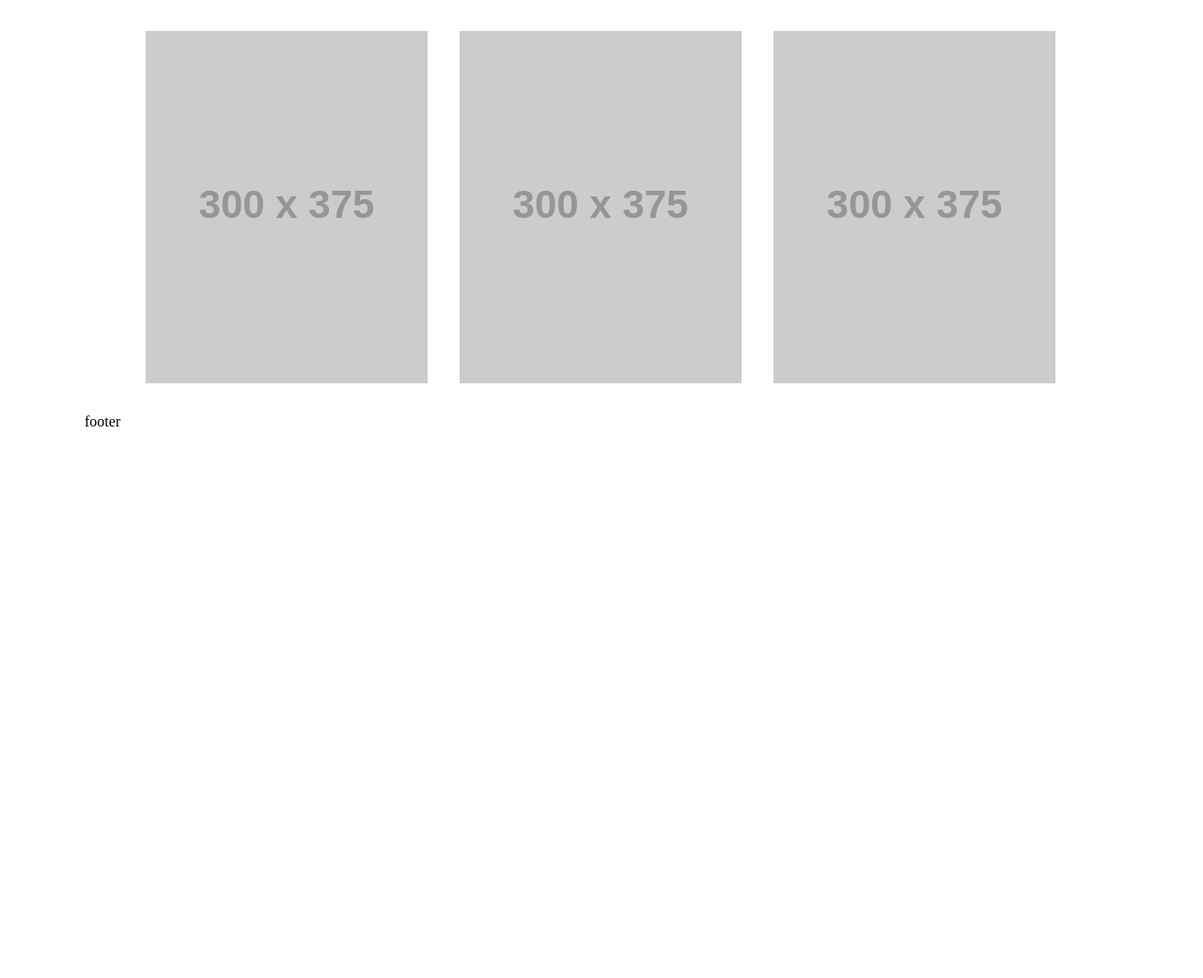
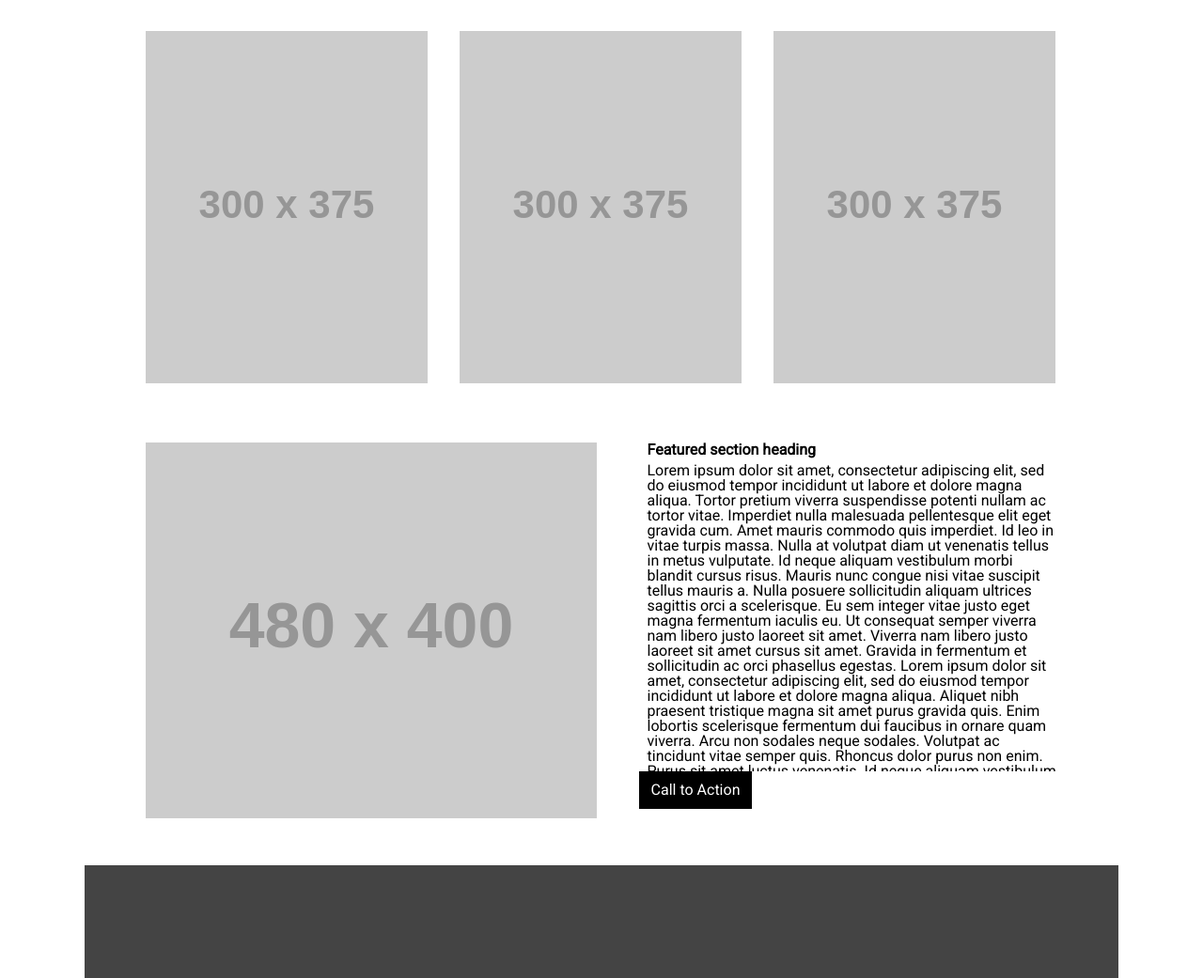
Before and after one commit to ravewillow6383/wirefame-exercise-, a plain HTML site: page index.html in a window 1280 px wide. Shown: the part 625-1666 px from the top of the page at 94% size. Before the commit the page ends 1082 px from the top, so only its background shows below. Drawn offline with Linux system fonts and the light colour scheme; placeholder pictures from the web are drawn by us.

Commit message:
finished footer and scroll box

```diff
--- a/css/style.css
+++ b/css/style.css
@@ -3,9 +3,6 @@ body{
     display: block;
     margin-left: auto;
     margin-right: auto;
-
-}
-header{
 
 }
 main{
@@ -23,7 +20,12 @@ nav{
     width:100%;
 }
 footer{
-
+    background-color: #444;
+    width:100%;
+    height:120px;
+    position: relative;
+    top: 450px;
+    margin-top:30px;
 }
 nav img{
     display: inline-block;
@@ -49,3 +51,40 @@ main ul li{
     padding-right:30px;
     padding-left:30px;
 }
+div {
+    float: left;
+}
+section{
+width:45%;
+float:right;
+padding-top:30px;
+font-family: 'Roboto', sans-serif;
+overflow: auto;
+height:350px;
+padding-left:30px;
+
+}
+h3{
+    font: size 20px;
+    font-weight: bold;
+    padding-bottom: 6px;
+}
+article{
+    background-color: black;
+    color:white;
+    width:120px;
+    height:40px;
+    float:right;
+    font-family: 'Roboto', sans-serif;
+    position: relative;
+    right:325px;
+    text-align: center;
+    vertical-align: middle;
+    line-height: 40px;
+}
+#footSpace{
+    widows: 100%;
+    background-color:white;
+    height:100px;
+    color:white;
+}
--- a/index.html
+++ b/index.html
@@ -30,11 +30,24 @@
             <li><img src="https://via.placeholder.com/300x375"> </li>
         </ul>
         <div>
+            <img src="https://via.placeholder.com/480x400">
+        </div>
+        <section>
+        <h3>Featured section heading</h3>
+        <p>Lorem ipsum dolor sit amet, consectetur adipiscing elit, sed do eiusmod tempor incididunt ut labore et dolore magna aliqua. Tortor pretium viverra suspendisse potenti nullam ac tortor vitae. Imperdiet nulla malesuada pellentesque elit eget gravida cum. Amet mauris commodo quis imperdiet. Id leo in vitae turpis massa. Nulla at volutpat diam ut venenatis tellus in metus vulputate. Id neque aliquam vestibulum morbi blandit cursus risus. Mauris nunc congue nisi vitae suscipit tellus mauris a. Nulla posuere sollicitudin aliquam ultrices sagittis orci a scelerisque. Eu sem integer vitae justo eget magna fermentum iaculis eu. Ut consequat semper viverra nam libero justo laoreet sit amet. Viverra nam libero justo laoreet sit amet cursus sit amet. Gravida in fermentum et sollicitudin ac orci phasellus egestas.
+        Lorem ipsum dolor sit amet, consectetur adipiscing elit, sed do eiusmod tempor incididunt ut labore et dolore magna aliqua. Aliquet nibh praesent tristique magna sit amet purus gravida quis. Enim lobortis scelerisque fermentum dui faucibus in ornare quam viverra. Arcu non sodales neque sodales. Volutpat ac tincidunt vitae semper quis. Rhoncus dolor purus non enim. Purus sit amet luctus venenatis. Id neque aliquam vestibulum morbi blandit. Sapien pellentesque habitant morbi tristique. Facilisis mauris sit amet massa vitae tortor condimentum lacinia. Orci porta non pulvinar neque laoreet suspendisse interdum. Turpis in eu mi bibendum neque egestas congue.
 
-        </div>
+        Feugiat scelerisque varius morbi enim nunc faucibus a. Bibendum ut tristique et egestas. Risus pretium quam vulputate dignissim suspendisse in. In aliquam sem fringilla ut. Tristique senectus et netus et malesuada fames ac. Rutrum tellus pellentesque eu tincidunt tortor aliquam nulla facilisi. Faucibus pulvinar elementum integer enim neque. Non nisi est sit amet. Fusce id velit ut tortor pretium. Felis bibendum ut tristique et egestas quis ipsum suspendisse ultrices. Imperdiet proin fermentum leo vel orci porta non pulvinar neque.
+
+        Gravida cum sociis natoque penatibus et magnis. Dignissim sodales ut eu sem. Dui vivamus arcu felis bibendum. Aenean sed adipiscing diam donec adipiscing tristique. Adipiscing commodo elit at imperdiet. Vel pharetra vel turpis nunc eget. Rhoncus urna neque viverra justo nec. At elementum eu facilisis sed odio morbi quis. Orci dapibus ultrices in iaculis nunc sed augue. Duis convallis convallis tellus id interdum velit laoreet. Metus dictum at tempor commodo ullamcorper a lacus vestibulum sed. Ut placerat orci nulla pellentesque. Arcu cursus vitae congue mauris rhoncus. Neque egestas congue quisque egestas. Pharetra magna ac placerat vestibulum lectus mauris ultrices.
+
+        Turpis massa sed elementum tempus egestas sed sed. Eget sit amet tellus cras adipiscing enim eu turpis egestas. Dui ut ornare lectus sit amet est placerat in egestas. Augue interdum velit euismod in pellentesque massa placerat duis. Faucibus pulvinar elementum integer enim neque volutpat. Eros in cursus turpis massa tincidunt dui. Orci dapibus ultrices in iaculis nunc sed. Mauris rhoncus aenean vel elit. Augue mauris augue neque gravida in fermentum. Velit egestas dui id ornare arcu odio ut. At in tellus integer feugiat scelerisque varius morbi enim. Mattis aliquam faucibus purus in massa tempor nec. Non consectetur a erat nam at lectus. </p>
+        </section>
+        <article>Call to Action</article>
     </main>
+    <div id="footSpace">here is space</div>
     <footer>
-footer
+
     </footer>
 </body>
 </html>
```
